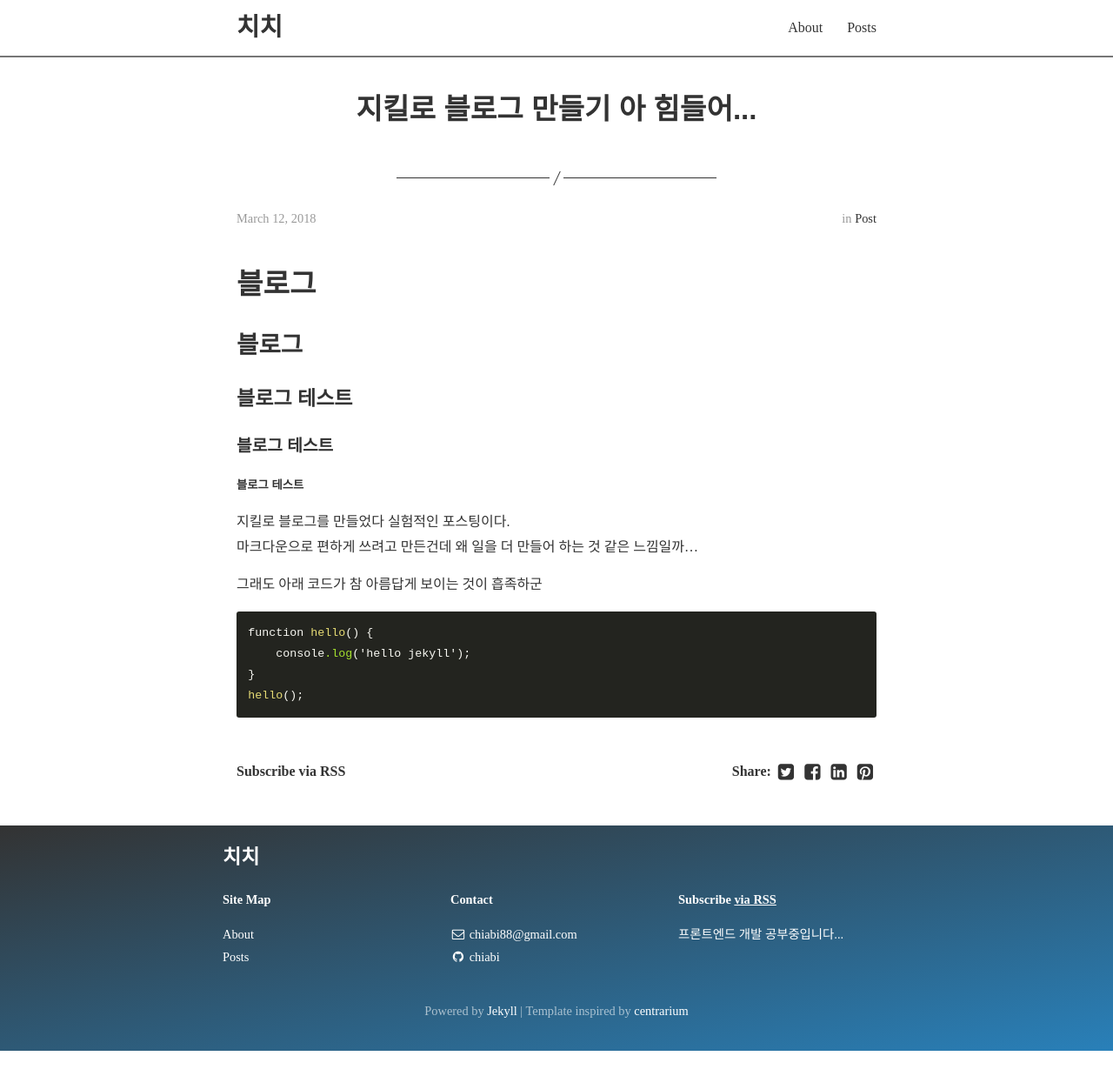
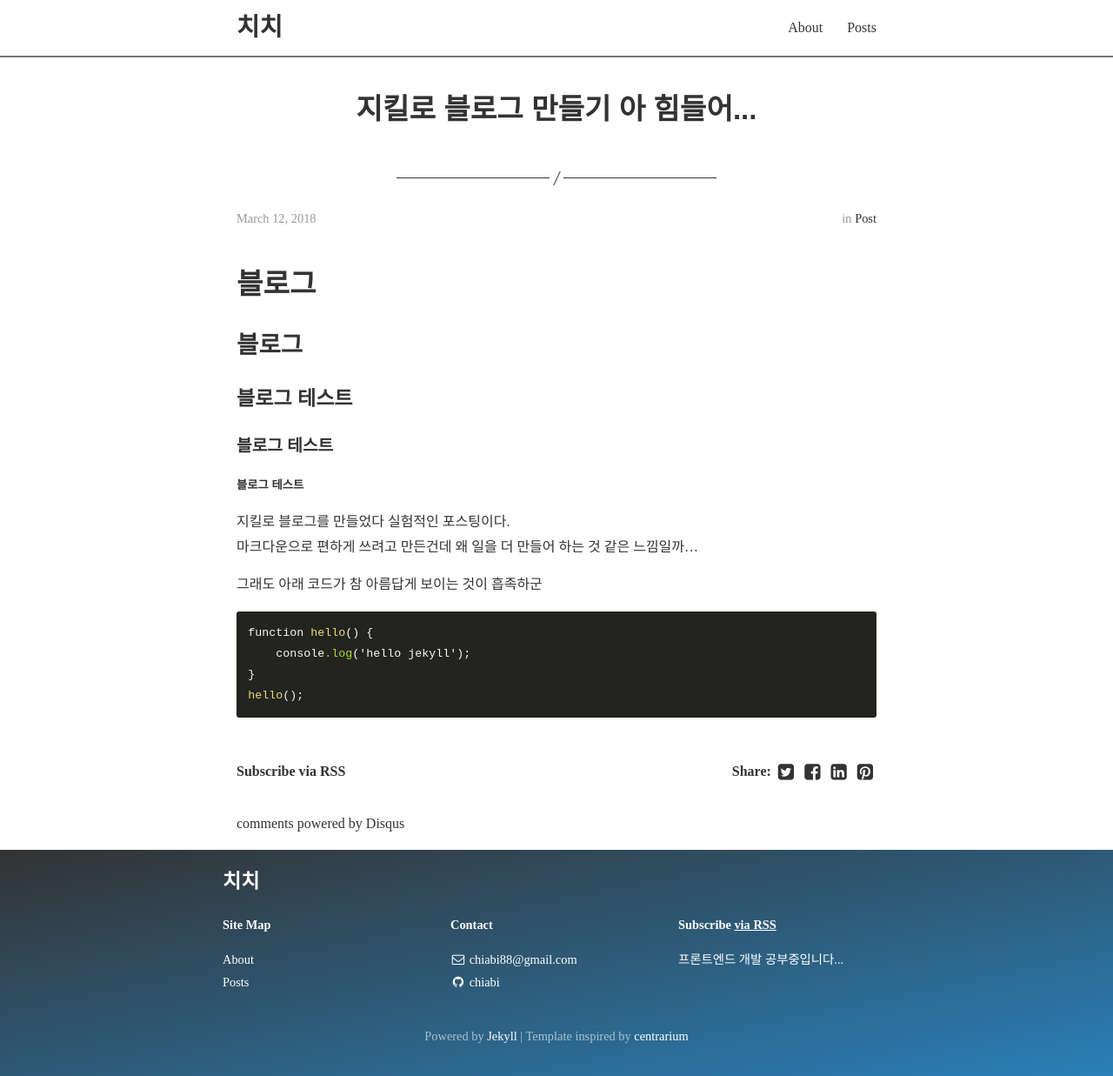
Before and after one commit to chiabi/chichi-blog, a Jekyll site: the page built from _posts/2018-03-13-create-first.md, in a window 1280 px wide. Shown: the whole page at 87% size. Built offline with Jekyll 4.4.1, drawn with Linux system fonts in a browser that asks for light colours; nearby versions of some CDN libraries; some web fonts are replaced; comment, search, counter and statistics services are not loaded; before the commit the page ends 1208 px from its top, so only the background shows below that; part of the change alters nothing that is shown.

Commit message:
disqus 댓글기능 활성화

```diff
--- a/_config.yml
+++ b/_config.yml
@@ -41,7 +41,7 @@ highlightjs_theme: "monokai-sublime"
 #     tag: '/tag/:name/'
 
 # Disqus comments
-# disqus_shortname: bencentra
+disqus_shortname: chichi-blog
 
 # Google analytics
 # ga_tracking_id: "UA-XXXX-1"
```
